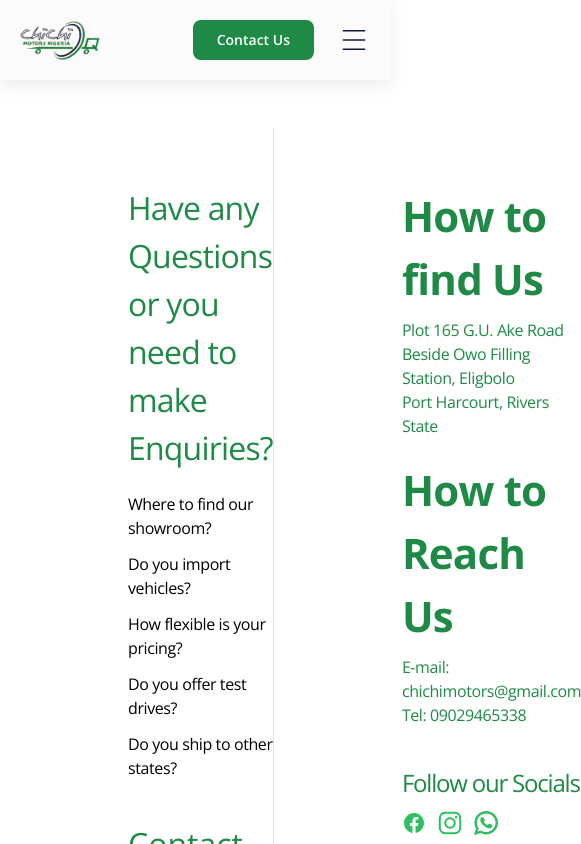
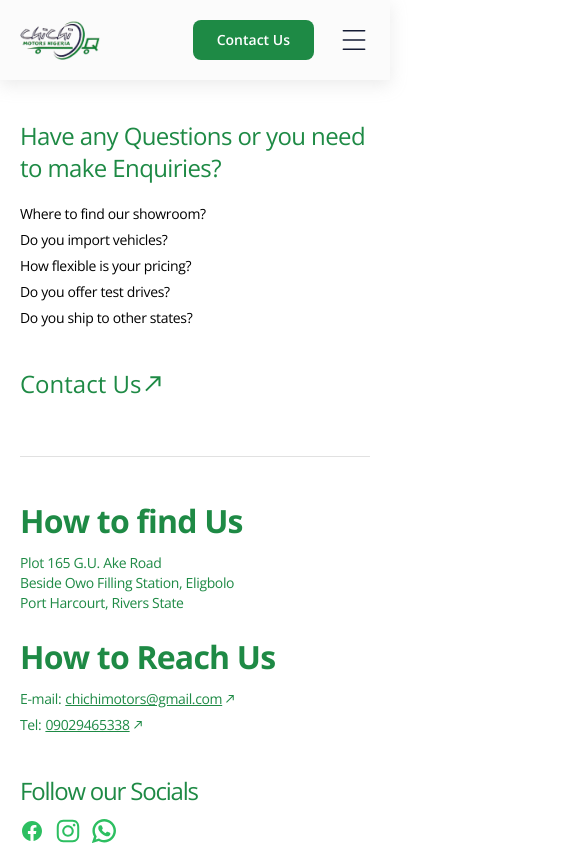
Before and after one commit to HenryAgu/Chichi-Motors, a Next.js app: page /contact in a window 390 px wide. Shown: the top 844 px of the page, 581 px wide, since content can reach past the window. Built offline with nearby package versions, Linux system fonts and the light colour scheme.

Commit message:
feat: contact page for mobile

```diff
--- a/src/app/contact/page.tsx
+++ b/src/app/contact/page.tsx
@@ -42,26 +42,26 @@ const socials: Socials[] = [
 
 const ContactUs = () => {
   return (
-    <main className="min-h-screen flex py-32">
-      <div className="basis-[50%] border-r border-[#E1E1E1] ml-32">
+    <main className="min-h-screen flex flex-col md:flex-row py-16 md:py-32 px-5">
+      <div className="basis-[50%] border-b md:border-r border-[#E1E1E1] md:ml-32">
         <div className="my-14 max-w-[444px] flex flex-col gap-y-5">
-          <p className="text-brand-green-100 font-normal text-[32px] tracking-tight">
+          <p className="text-brand-green-100 font-normal text-2xl md:text-[32px] tracking-tight">
             Have any Questions or you need to make Enquiries?
           </p>
-          <div className="flex flex-col gap-y-3">
-            <span className="text-base text-black font-normal tracking-tight">
+          <div className="flex flex-col gap-y-1.5 md:gap-y-3">
+            <span className="text-sm md:text-base text-black font-normal tracking-tight">
               Where to find our showroom?
             </span>
-            <span className="text-base text-black font-normal tracking-tight">
+            <span className="text-sm md:text-base text-black font-normal tracking-tight">
               Do you import vehicles?
             </span>
-            <span className="text-base text-black font-normal tracking-tight">
+            <span className="text-sm md:text-base text-black font-normal tracking-tight">
               How flexible is your pricing?
             </span>
-            <span className="text-base text-black font-normal tracking-tight">
+            <span className="text-sm md:text-base text-black font-normal tracking-tight">
               Do you offer test drives?
             </span>
-            <span className="text-base text-black font-normal tracking-tight">
+            <span className="text-sm md:text-base text-black font-normal tracking-tight">
               Do you ship to other states?
             </span>
           </div>
@@ -69,7 +69,7 @@ const ContactUs = () => {
             href="/contact"
             className="flex items-center gap-x-1 md:gap-x-2 mt-5"
           >
-            <span className="text-[32px] md:text-[32px] font-normal text-brand-green-100">
+            <span className="text-2xl md:text-[32px] font-normal text-brand-green-100">
               Contact Us
             </span>
             <Image
@@ -77,33 +77,53 @@ const ContactUs = () => {
               alt="icon"
               width={20}
               height={20}
-              className="md:h-[20px] md:w-[20px] h-6 w-6"
+              className="md:h-[20px] md:w-[20px] w-4 h-4"
             />
           </Link>
         </div>
       </div>
-      <div className="basis-[50%] ml-32">
-        <div className="my-14 flex flex-col gap-y-5 tracking-tighter">
+      <div className="basis-[50%] md:ml-32">
+        <div className="my-10 md:my-14 flex flex-col gap-y-5 tracking-tighter">
           <div className="flex flex-col gap-y-2">
-            <p className="text-[42px] font-bold text-brand-green-100">
+            <p className="text-[32px] md:text-[42px] font-bold text-brand-green-100">
               How to find Us
             </p>
-            <span className="font-normal tracking-tight text-base text-brand-green-100">
+            <span className="font-normal tracking-tight text-sm md:text-base text-brand-green-100">
               Plot 165 G.U. Ake Road <br /> Beside Owo Filling Station, Eligbolo{" "}
               <br /> Port Harcourt, Rivers State
             </span>
           </div>
           <div className="flex flex-col gap-y-2">
-            <p className="text-[42px] font-bold text-brand-green-100">
-            How to Reach Us
+            <p className="text-[32px] md:text-[42px] font-bold text-brand-green-100">
+              How to Reach Us
             </p>
-            <div className="flex flex-col">
-              <span className="font-normal tracking-tight text-base text-brand-green-100">
-                E-mail: chichimotors@gmail.com
-              </span>
-              <span className="font-normal tracking-tight text-base text-brand-green-100">
-                Tel: 09029465338
-              </span>
+            <div className="flex flex-col gap-y-1.5">
+              <p className="font-normal tracking-tight flex gap-x-1 items-center text-sm md:text-base text-brand-green-100">
+                E-mail:
+                <div className="flex items-center gap-x-1">
+                  <span className="underline">chichimotors@gmail.com</span>
+                  <Image
+                    src="/images/green-arrow.svg"
+                    alt="icon"
+                    width={20}
+                    height={20}
+                    className="md:h-[20px] md:w-[20px] w-2 h-2"
+                  />
+                </div>
+              </p>
+              <p className="font-normal tracking-tight flex gap-x-1 items-center text-sm md:text-base text-brand-green-100">
+                Tel:
+                <div className="flex items-center gap-x-1">
+                  <span className="underline">09029465338</span>
+                  <Image
+                    src="/images/green-arrow.svg"
+                    alt="icon"
+                    width={20}
+                    height={20}
+                    className="md:h-[20px] md:w-[20px] w-2 h-2"
+                  />
+                </div>
+              </p>
             </div>
           </div>
           <div className="flex flex-col gap-y-3 mt-5 md:mt-0">
```
